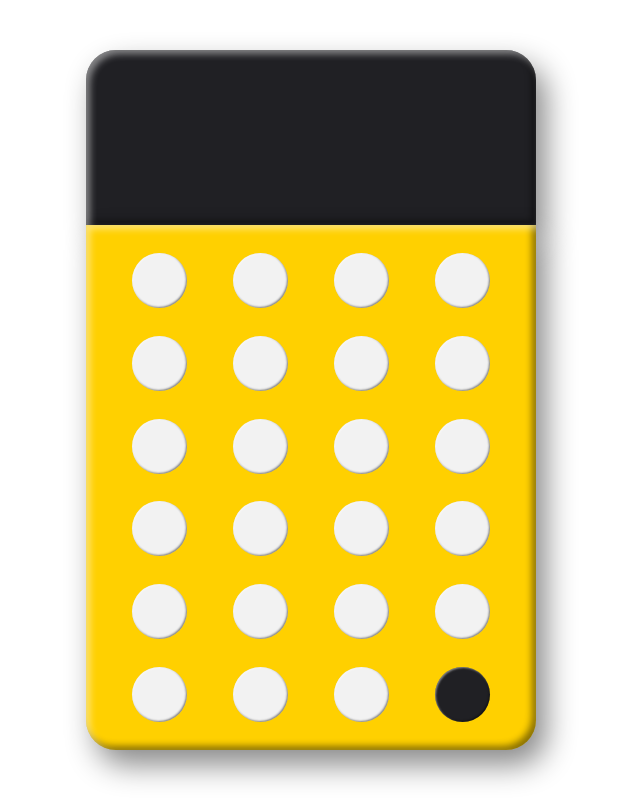
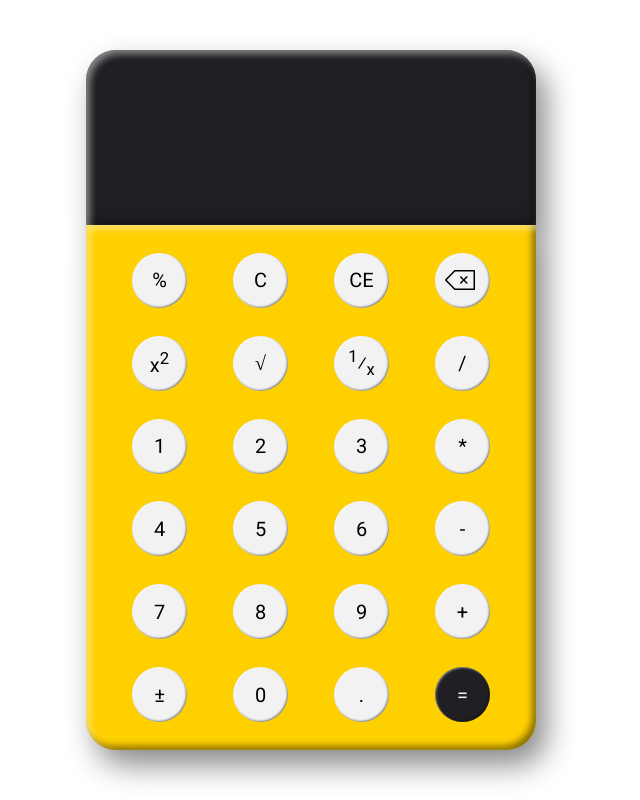
Before and after one commit to oskartyrala/calculator, a plain HTML site: page index.html in a window 1280 px wide. Shown: the whole page, without its empty margins (329-969 px from the left). Drawn offline with Linux system fonts and the light colour scheme.

Commit message:
Label buttons

```diff
--- a/css/style.css
+++ b/css/style.css
@@ -1,3 +1,5 @@
+@import url('https://fonts.googleapis.com/css2?family=Roboto:wght@300;400&display=swap');
+
 body, html {
     margin: 0;
     padding: 0;
@@ -51,8 +53,23 @@ button {
     border-radius: 50%;
     border: none;
     box-shadow: inset 1px 1px 2px #ffffff77, inset -1px -1px 2px #00000077;
+    font-family: Roboto;
+    font-weight: 400;
+    font-size: 20px;
+}
+
+.backspace {
+    display: flex;
+    justify-content: center;
+    align-items: center;
+}
+
+.backspace > img {
+    height: 20px;
+    margin-right: 5px;
 }
 
 .equals {
     background-color: #202024;
+    color: #f2f2f2;
 }
--- a/index.html
+++ b/index.html
@@ -15,40 +15,41 @@
         </div>
         <div class="btn-pad">
             <div class="btn-row">
-                <button></button>
-                <button></button>
-                <button></button>
-                <button></button>
+                <button>%</button>
+                <button>C</button>
+                <button>CE</button>
+                <button class="backspace"><img src="./img/backspace.svg" alt="backspace icon"></button>
+
             </div>
             <div class="btn-row">
-                <button></button>
-                <button></button>
-                <button></button>
-                <button></button>
+                <button>x<sup>2</sup></button>
+                <button>√</button>
+                <button><sup>1</sup>&frasl;<sub>x</sub></button>
+                <button>/</button>
             </div>
             <div class="btn-row">
-                <button></button>
-                <button></button>
-                <button></button>
-                <button></button>
+                <button>1</button>
+                <button>2</button>
+                <button>3</button>
+                <button>*</button>
             </div>
             <div class="btn-row">
-                <button></button>
-                <button></button>
-                <button></button>
-                <button></button>
+                <button>4</button>
+                <button>5</button>
+                <button>6</button>
+                <button>-</button>
             </div>
             <div class="btn-row">
-                <button></button>
-                <button></button>
-                <button></button>
-                <button></button>
+                <button>7</button>
+                <button>8</button>
+                <button>9</button>
+                <button>+</button>
             </div>
             <div class="btn-row">
-                <button></button>
-                <button></button>
-                <button></button>
-                <button class="equals"></button>
+                <button>±</button>
+                <button>0</button>
+                <button>.</button>
+                <button class="equals">=</button>
             </div>
         </div>
     </div>
```
Also changed, not shown: img/backspace.svg (added).
